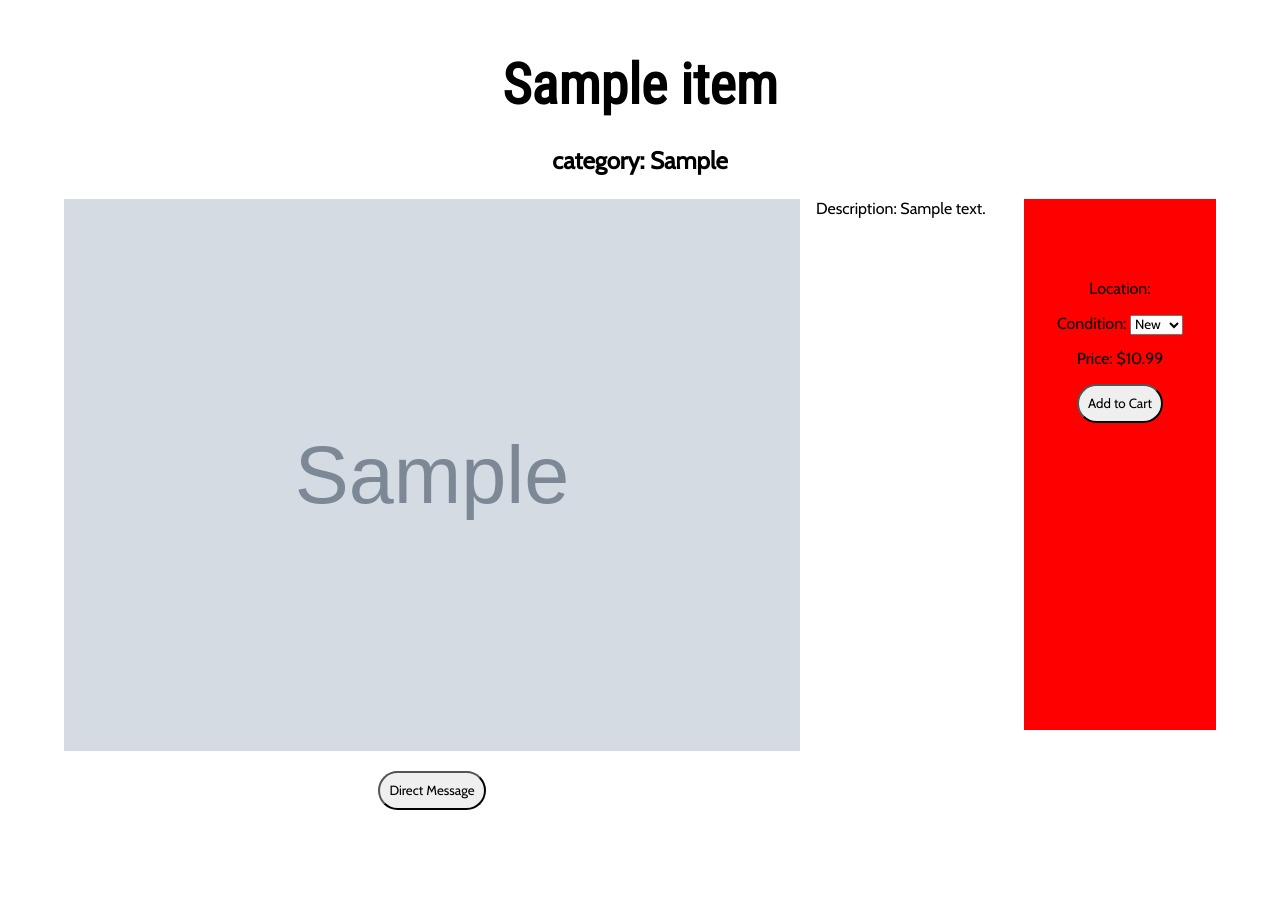
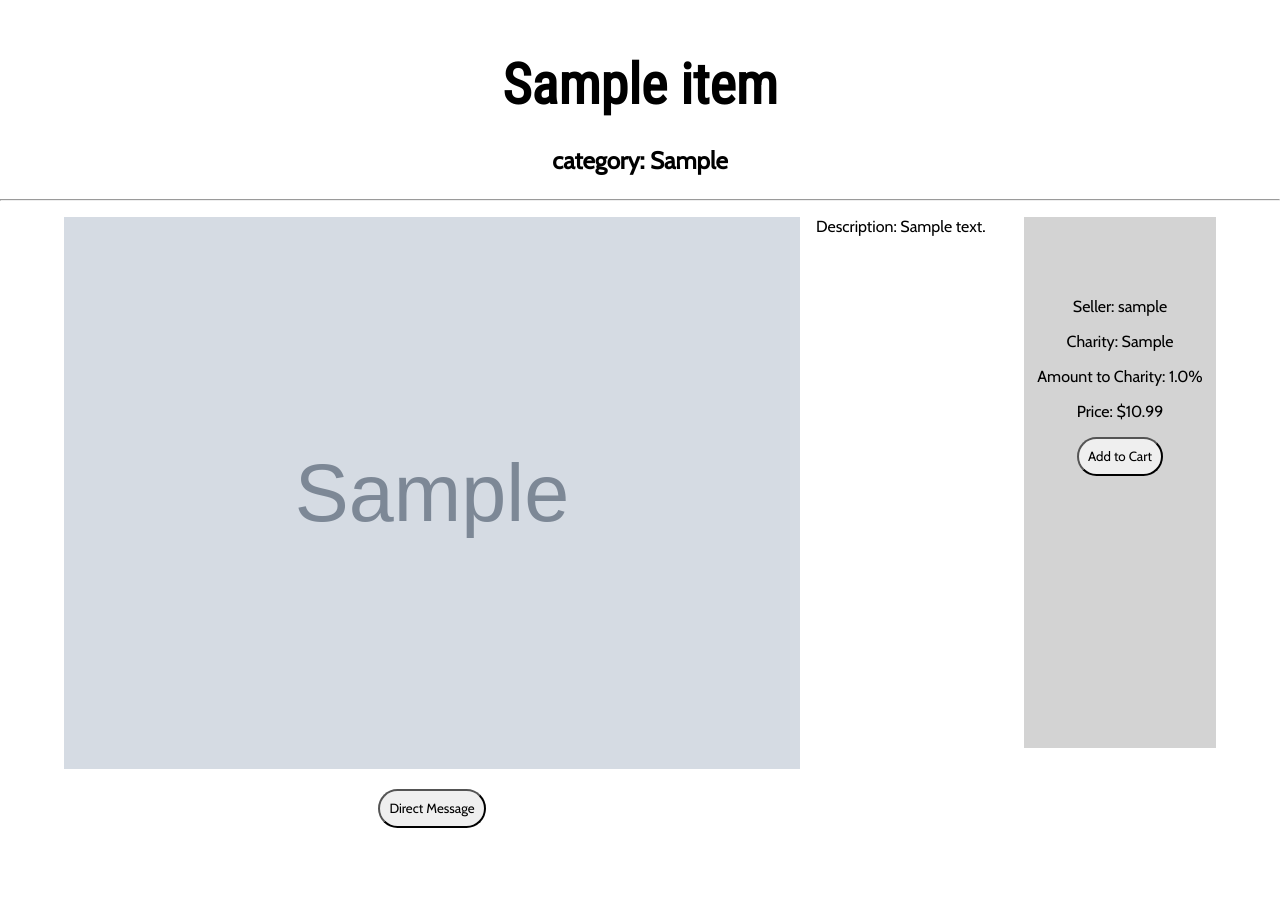
Before and after one commit to kcsommers/goodmarket, a Django app: page /item/1 in a window 1280 px wide. Shown: the part 154-1078 px from the top of the page. Before the commit the page ends 964 px from the top, so only its background shows below. Run offline with Django 3.2, Linux system fonts and the light colour scheme; tables that the repository leaves empty hold one stand-in row (values such as "Sample post"); grey boxes marked "Sample" are stand-in pictures; some libraries are stand-ins or nearby versions.

Commit message:
adding cart functionality

```diff
--- a/main_app/static/css/main.css
+++ b/main_app/static/css/main.css
@@ -286,7 +286,7 @@ a {
 }
 
 .checkout-box {
-	background-color: red;
+	background-color: lightgrey;
 	margin-bottom: 5em;
 	text-align: center;
 	padding-top: 5em;
@@ -349,6 +349,15 @@ a {
 
 .price-input {
 	width: 80%;
+}
+
+.add-to-cart-button {
+	display: block;
+	text-align: center;
+}
+
+.horizontal-rule {
+	margin-bottom: 1em;
 }
 
 @media only screen and (max-width:540px) {
--- a/main_app/templates/show.html
+++ b/main_app/templates/show.html
@@ -2,6 +2,7 @@
 {% block content %}
 <h1 class="item-name">{{item.name}}</h1>
 <h2 class="item-category">category: {{item.category}}</h2>
+<hr class="horizontal-rule">
 <div class="container">
         <div class="content">
             <div class="col col1">
@@ -12,17 +13,14 @@
                 <p class="description">Description: {{item.description}}</p>
             </div>
             <div class="checkout-box col col3">
-                <p class="checkout-box-info">Location:</p>
-                <p class="checkout-box-info condition">Condition:</p>
-                <select name="" id="" class="condition">
-                    <option value="">New</option>
-                    <option value="">Good</option>
-                    <option value="">OK</option>
-                    <option value="">Poor</option>
-                </select><br>
+                <p class="checkout-box-info">Seller: {{item.user}}</p>
+                <p class="checkout-box-info">Charity: {{item.charity}}</p>
+                <p class="checkout-box-info">Amount to Charity: {{item.charity_percent}}%</p>
                 <p class="checkout-box-info price">Price: ${{item.price}}.99</p>
-                <div>
-                    <button class="button checkout-box-info">Add to Cart</button>
+                <div class="add-to-cart-button">
+                    <form method="POST" type="submit">
+                        <button class="button checkout-box-info">Add to Cart</button>
+                    </form>
                 </div>
             </div>
         </div>
```
